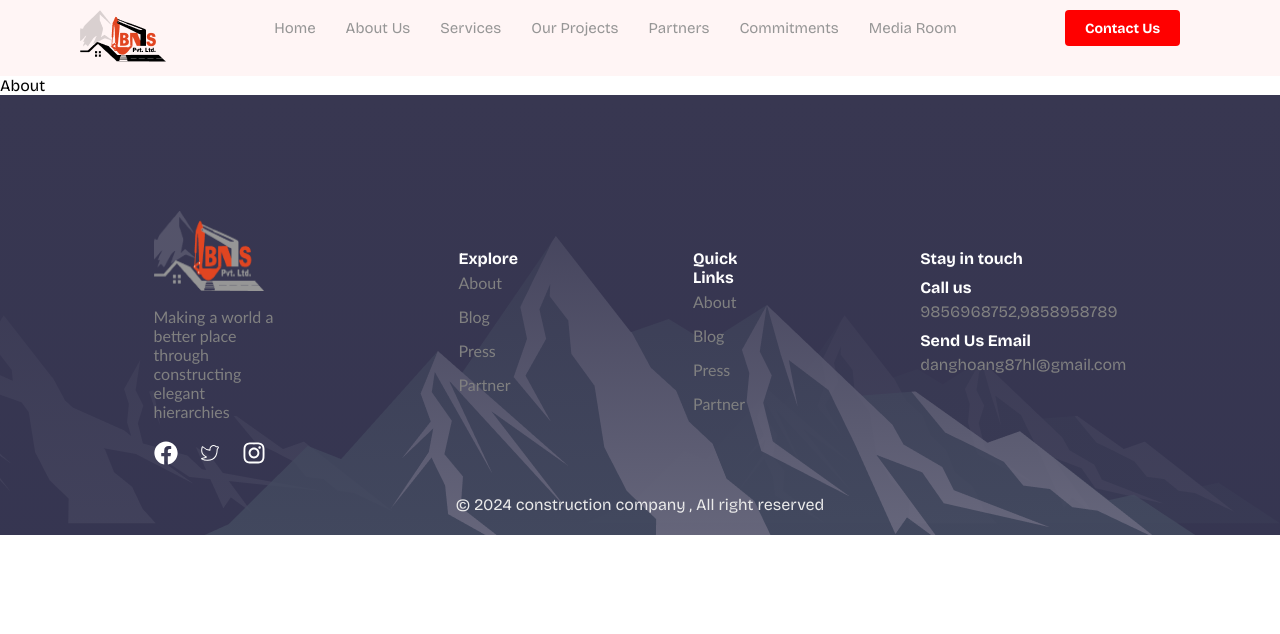
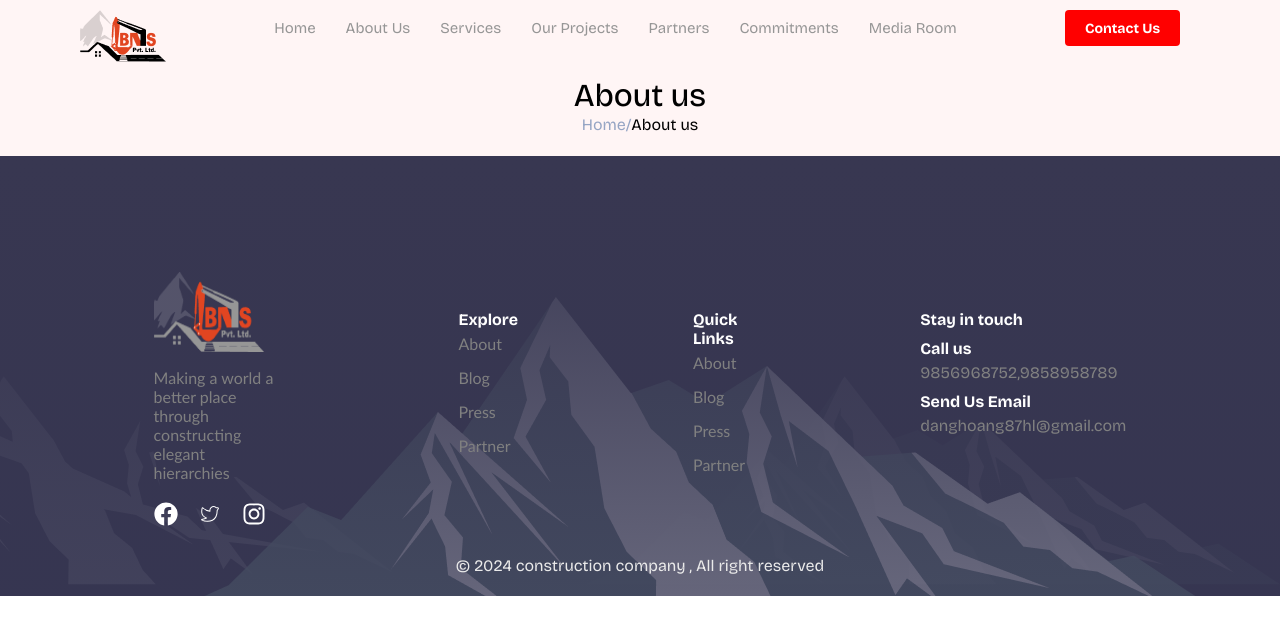
Before and after one commit to prashant2071/construction-site, a React (Create React App) app: page /about in a window 1280 px wide. Shown: the top 634 px of the page. Built offline with nearby package versions, Linux system fonts and the light colour scheme.

Commit message:
feat:content page added

```diff
--- a/src/App.js
+++ b/src/App.js
@@ -1,10 +1,11 @@
 import { BrowserRouter as Router, Routes, Route } from "react-router-dom";
 import Home from "./pages/home/Home";
-import About from "./pages/About";
+import About from "./pages/about/About";
 import Footer from "./components/footer/Footer";
 import Navbar from "./components/navbar/Navbar";
 import Card from "./components/card/Card";
 import NoPageFound from "./pages/NoPageFound";
+import Services from "./pages/service/Services";
 function App() {
   return (
     <>
@@ -13,6 +14,8 @@ function App() {
         <Routes>
           <Route path="" element={<Home />} />
           <Route path="about" element={<About />} />
+          <Route path="services" element={<Services />} />
+
           <Route path="card" element={<Card/>} />
           <Route path="*" element={<NoPageFound/>} />
 
--- /dev/null
+++ b/src/components/content/Content.jsx
@@ -0,0 +1,13 @@
+import React from 'react'
+import './content.css'
+
+const Content = ({Name}) => {
+  return (
+    <div className="content-container">
+    <h3>{Name}</h3>
+    <div className='sub-desc'><p className='color-home'>Home/</p><p>{Name}</p></div>
+    </div>
+  )
+}
+
+export default Content
--- /dev/null
+++ b/src/components/content/content.css
@@ -0,0 +1,19 @@
+.content-container{
+    height: 10vh;
+    width: 100vw;
+    background-color:#FFF5F5 ;
+    text-align: center;
+    h3{
+        font-size: 32px;
+        font-weight: 450;
+    }
+}
+.sub-desc{
+    background-color: 1px solid black;
+    display: flex;
+    justify-content: center;
+    .color-home{
+        color:#96A5C4 ;
+        text-align: center;
+    }
+}
--- a/src/pages/About.jsx
+++ /dev/null
@@ -1,9 +0,0 @@
-import React from 'react'
-
-const About = () => {
-  return (
-    <div>About</div>
-  )
-}
-
-export default About
--- /dev/null
+++ b/src/pages/about/About.jsx
@@ -0,0 +1,12 @@
+import React from 'react'
+import Content from '../../components/content/Content'
+
+const About = () => {
+  return (
+    <>
+    <Content Name="About us"/>
+    </>
+  )
+}
+
+export default About
--- /dev/null
+++ b/src/pages/service/Services.jsx
@@ -0,0 +1,10 @@
+import React from 'react'
+import Content from '../../components/content/Content'
+
+const Services = () => {
+  return (
+    <div><Content Name="Services"/></div>
+  )
+}
+
+export default Services
```
Also changed, not shown: src/pages/about/about.css (added), src/pages/service/Services.css (added).
